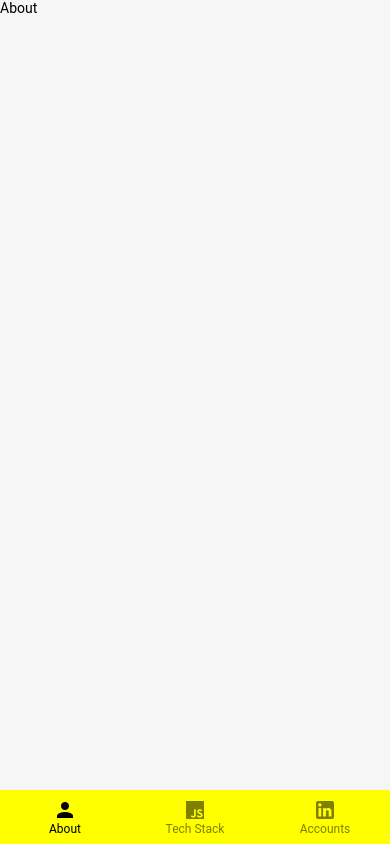
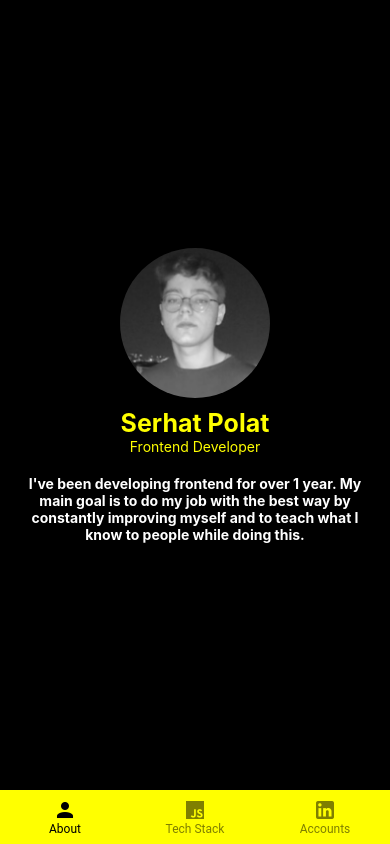
Before and after one commit to SerhatPolat/personal-mobile-app, a React Native app: screen / in a window 390 px wide. Built offline with nearby package versions, Linux system fonts and the light colour scheme.

Commit message:
about section added

```diff
--- a/App.js
+++ b/App.js
@@ -3,8 +3,9 @@ import {
   DefaultTheme,
   Provider as PaperProvider,
   BottomNavigation,
-  Text,
 } from "react-native-paper";
+import { View, Text, StyleSheet, Image } from "react-native";
+import profilfoto from "./assets/profilfoto.jpg";
 
 const theme = {
   ...DefaultTheme,
@@ -15,7 +16,18 @@ const theme = {
   },
 };
 
-const AboutRoute = () => <Text>About</Text>;
+const AboutRoute = () => (
+  <View style={styles.container}>
+    <Image source={profilfoto} style={styles.image} />
+    <Text style={styles.text1}>Serhat Polat</Text>
+    <Text style={styles.text2}>Frontend Developer</Text>
+    <Text style={styles.text3}>
+      I've been developing frontend for over 1 year. My main goal is to do my
+      job with the best way by constantly improving myself and to teach what I
+      know to people while doing this.
+    </Text>
+  </View>
+);
 
 const TechStackRoute = () => <Text>Tech Stack</Text>;
 
@@ -46,4 +58,38 @@ const App = () => {
   );
 };
 
+const styles = StyleSheet.create({
+  container: {
+    flex: "1",
+    backgroundColor: "black",
+    justifyContent: "center",
+    alignItems: "center",
+    padding: 20,
+  },
+
+  text1: {
+    color: "yellow",
+    fontWeight: "bold",
+    fontSize: 25,
+  },
+
+  text2: {
+    color: "yellow",
+  },
+
+  text3: {
+    color: "white",
+    fontWeight: "bold",
+    textAlign: "center",
+    marginTop: 20,
+  },
+
+  image: {
+    height: 150,
+    width: 150,
+    borderRadius: 75,
+    marginBottom: 10,
+  },
+});
+
 export default App;
```
Also changed, not shown: assets/profilfoto.jpg (added).
